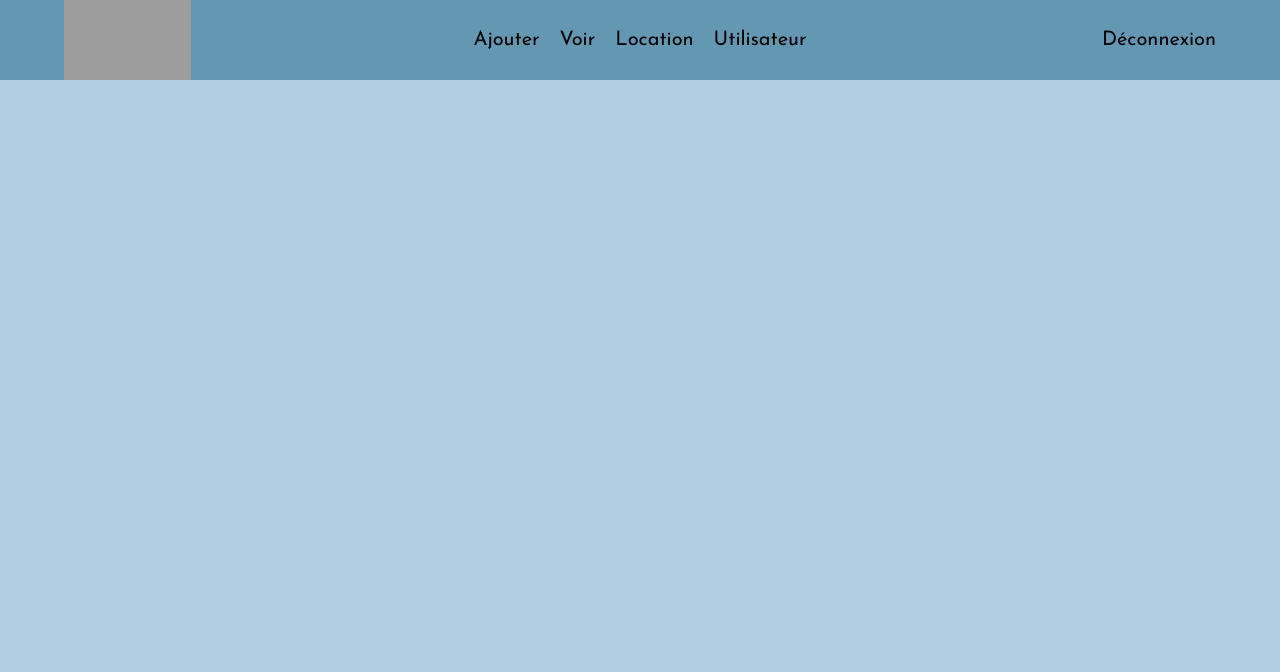
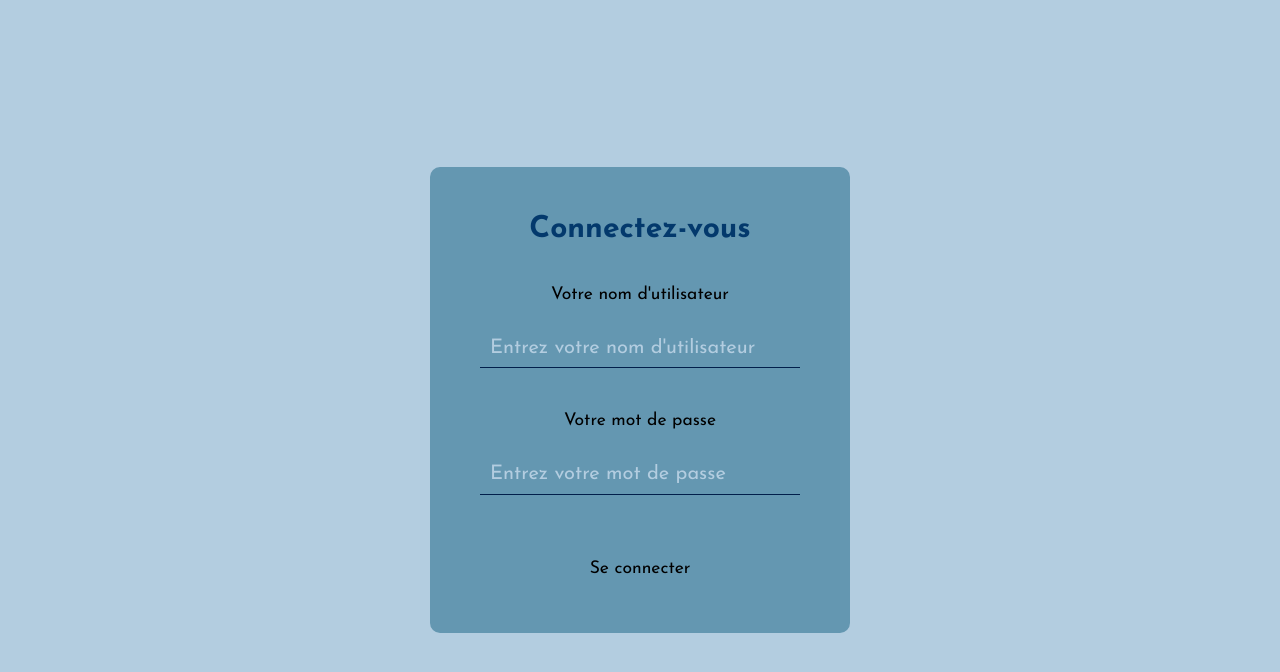
Before and after one commit to liohumb/label-cars-react-native, a React (Create React App) app in the folder admin/: page /connexion in a window 1280 px wide. Shown: the top 672 px of the page. Built offline with nearby package versions, Linux system fonts and the light colour scheme; grey boxes are pictures that could not be loaded.

Commit message:
mise en place de la vue de login & register avec les fonctionnalités d'authentification

```diff
--- a/admin/src/App.js
+++ b/admin/src/App.js
@@ -16,10 +16,12 @@ import './assets/styles/styles.scss'
 function App() {
     const location = useLocation()
     const homePage = location.pathname === '/'
+    const registerPage = location.pathname === '/inscription'
+    const loginPage = location.pathname === '/connexion'
 
     return (
         <>
-            {!homePage && <Header/>}
+            {!homePage && !registerPage && !loginPage && <Header/>}
             <Routes>
                 <Route path="/voiture/:id" element={<Car/>}/>
                 <Route path="/voitures" element={<Cars/>}/>
--- a/admin/src/pages/login/Login.jsx
+++ b/admin/src/pages/login/Login.jsx
@@ -1,9 +1,46 @@
+import { useState } from 'react'
+import { useNavigate } from 'react-router-dom'
+
 import './login.scss'
 
-export default function Login(  ) {
+export default function Login() {
+    const [username, setUsername] = useState( '' )
+    const [password, setPassword] = useState( '' )
+    const navigate = useNavigate()
+
+    const handleSubmit = ( e ) => {
+        e.preventDefault()
+
+        fetch('http://localhost:5500/api/auth/login', {
+            method: 'POST',
+            headers: {'Content-Type': 'application/json'},
+            body: JSON.stringify({username, password})
+        }).then(response => response.json()).then( () => navigate('/'))
+            .catch(error => console.error(error))
+    }
+
     return (
-        <>
-
-        </>
+        <section className="login">
+            <div className="login__container">
+                <form className="login__form" onSubmit={handleSubmit}>
+                    <h1 className="login__form-title">Connectez-vous</h1>
+                    <div className="login__form-content">
+                        <label htmlFor="username">Votre nom d'utilisateur</label>
+                        <input type="text" name="username" id="username"
+                               placeholder="Entrez votre nom d'utilisateur"
+                               value={username} onChange={( e ) => setUsername(e.target.value)}/>
+                    </div>
+                    <div className="login__form-content">
+                        <label htmlFor="password">Votre mot de passe</label>
+                        <input type="password" name="password" id="password"
+                               placeholder="Entrez votre mot de passe"
+                               value={password} onChange={( e ) => setPassword(e.target.value)}/>
+                    </div>
+                    <div className="login__form-content">
+                        <button type="submit">Se connecter</button>
+                    </div>
+                </form>
+            </div>
+        </section>
     )
 }
--- a/admin/src/pages/login/login.scss
+++ b/admin/src/pages/login/login.scss
@@ -1 +1,70 @@
 @use "src/assets/styles/variables" as v;
+
+.login {
+  width: 100%;
+  height: 100vh;
+  display: grid;
+  place-items: center;
+
+  &__container {
+    width: 100%;
+    height: 100%;
+    display: grid;
+    place-items: center;
+  }
+
+  &__form {
+    display: flex;
+    flex-direction: column;
+    align-items: center;
+    justify-content: center;
+    gap: 2rem;
+    background: v.$first-color-light;
+    border-radius: 1rem;
+    padding: 4rem;
+
+    &-title {
+      font-size: 3rem;
+      color: v.$first-color;
+    }
+
+    &-content {
+      width: 100%;
+      display: flex;
+      flex-direction: column;
+      align-items: center;
+      justify-content: center;
+      gap: 2rem;
+      padding: 1rem;
+
+      & label {
+        font-size: 1.75rem;
+      }
+
+      & input {
+        width: 25vw;
+        height: 5vh;
+        font-size: 2rem;
+        background: none;
+        border: none;
+        border-bottom: .1rem solid v.$dark-color;
+        padding: 1rem;
+
+        &::placeholder {
+          color: v.$light-color;
+        }
+      }
+
+      & button {
+        font-size: 1.75rem;
+        cursor: pointer;
+        transition: all .4s ease;
+        margin: 2rem 0 0 0;
+
+        &:hover {
+          border-bottom: .1rem solid v.$dark-color;
+        }
+      }
+    }
+  }
+}
--- a/admin/src/pages/register/Register.jsx
+++ b/admin/src/pages/register/Register.jsx
@@ -1,9 +1,45 @@
+import { useState } from 'react'
+import { useNavigate } from 'react-router-dom'
+
 import './register.scss'
 
-export default function Register(  ) {
+export default function Register() {
+    const [username, setUsername] = useState( '' )
+    const [password, setPassword] = useState( '' )
+    const navigate = useNavigate()
+
+    const handleSubmit = ( e ) => {
+        e.preventDefault()
+
+        fetch( 'http://localhost:5500/api/auth/register', {
+            method: 'POST',
+            headers: {'Content-Type': 'application/json'},
+            body: JSON.stringify({username, password})
+        } ).then( response => response.json() ).then( () => navigate( '/connexion' ) )
+            .catch( error => console.error( error ) )
+    }
     return (
-        <>
-
-        </>
+        <section className="register">
+            <div className="register__container">
+                <form className="register__form" onSubmit={handleSubmit}>
+                    <h1 className="register__form-title">Enregistrez-vous</h1>
+                    <div className="register__form-content">
+                        <label htmlFor="username">Votre nom d'utilisateur</label>
+                        <input type="text" name="username" id="username"
+                               placeholder="Choisissez votre nom d'utilisateur"
+                               value={username} onChange={( e ) => setUsername(e.target.value)}/>
+                    </div>
+                    <div className="register__form-content">
+                        <label htmlFor="password">Votre mot de passe</label>
+                        <input type="password" name="password" id="password"
+                               placeholder="Choisissez votre mot de passe"
+                               value={password} onChange={( e ) => setPassword(e.target.value)}/>
+                    </div>
+                    <div className="register__form-content">
+                        <button type="submit">S'enregistrer</button>
+                    </div>
+                </form>
+            </div>
+        </section>
     )
 }
--- a/admin/src/pages/register/register.scss
+++ b/admin/src/pages/register/register.scss
@@ -1 +1,70 @@
 @use "src/assets/styles/variables" as v;
+
+.register {
+  width: 100%;
+  height: 100vh;
+  display: grid;
+  place-items: center;
+
+  &__container {
+    width: 100%;
+    height: 100%;
+    display: grid;
+    place-items: center;
+  }
+
+  &__form {
+    display: flex;
+    flex-direction: column;
+    align-items: center;
+    justify-content: center;
+    gap: 2rem;
+    background: v.$first-color-light;
+    border-radius: 1rem;
+    padding: 4rem;
+
+    &-title {
+      font-size: 3rem;
+      color: v.$first-color;
+    }
+
+    &-content {
+      width: 100%;
+      display: flex;
+      flex-direction: column;
+      align-items: center;
+      justify-content: center;
+      gap: 2rem;
+      padding: 1rem;
+
+      & label {
+        font-size: 1.75rem;
+      }
+
+      & input {
+        width: 25vw;
+        height: 5vh;
+        font-size: 2rem;
+        background: none;
+        border: none;
+        border-bottom: .1rem solid v.$dark-color;
+        padding: 1rem;
+
+        &::placeholder {
+          color: v.$light-color;
+        }
+      }
+
+      & button {
+        font-size: 1.75rem;
+        cursor: pointer;
+        transition: all .4s ease;
+        margin: 2rem 0 0 0;
+
+        &:hover {
+          border-bottom: .1rem solid v.$dark-color;
+        }
+      }
+    }
+  }
+}
```
